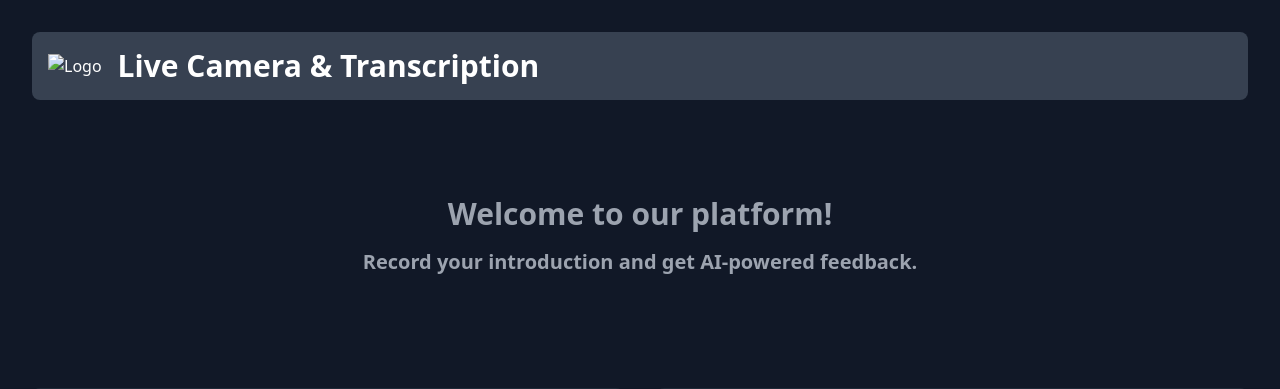
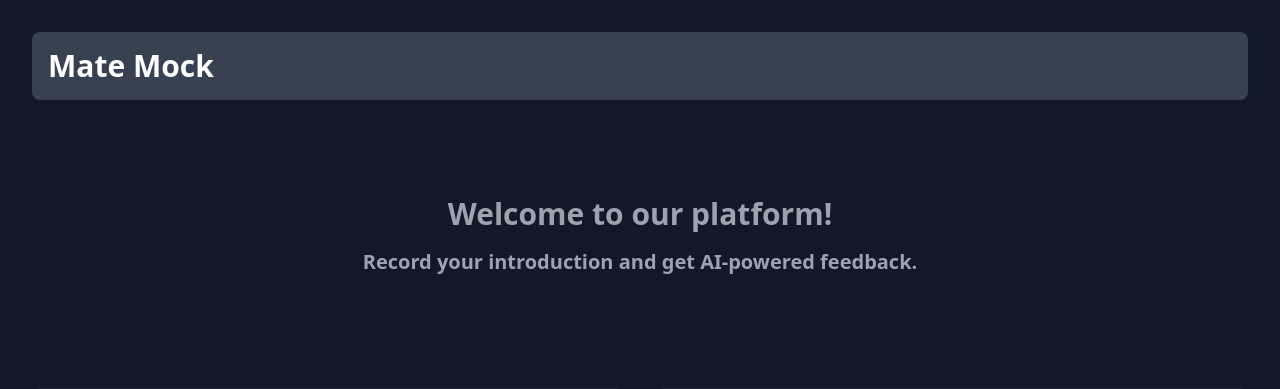
Before and after one commit to R-umaria/HackCanada, a Flask app: page / in a window 1280 px wide. Shown: the top 389 px of the page. Run offline with Flask 3, Linux system fonts and the light colour scheme; some libraries are stand-ins or nearby versions.

Commit message:
Updated frontend design

```diff
--- a/app/templates/index.html
+++ b/app/templates/index.html
@@ -3,14 +3,14 @@
 <head>
     <meta charset="UTF-8">
     <meta name="viewport" content="width=device-width, initial-scale=1.0">
-    <title>Live Camera & Transcription</title>
+    <title>Mock Mate</title>
     <script src="https://cdn.tailwindcss.com"></script>
 </head>
 <body class="bg-gray-900 text-white">
     <div class="container mx-auto p-8">
         <div class="flex items-center mb-4 bg-gray-700 p-4 rounded-lg">
-            <img src="https://via.placeholder.com/40" alt="Logo" class="mr-4">
-            <h1 class="text-3xl font-bold">Live Camera & Transcription</h1>
+            <!-- <img src="images/logo.png" alt="Logo" style="width: 100px; height: 100px;" class="mr-4"> -->
+            <h1 class="text-3xl font-bold">Mate Mock</h1>
         </div>
 
         <div id="welcomeContainer" class="mb-8 p-20 mx-auto text-center">
@@ -34,7 +34,7 @@
                 <h2 class="text-xl font-semibold mb-4">Transcription</h2>
                 <textarea id="transcription" class="w-full h-60 p-4 bg-gray-700 rounded resize-none" placeholder="Transcript will appear here..." readonly></textarea>
                 <button id="getFeedback" class="w-full bg-gray-700 py-2 px-4 rounded mt-4 hover:bg-gray-600 border-2 border-gray-500 hover:border-red-500 focus:border-red-500 flex items-center justify-center transition-all">
-                    <img src="https://upload.wikimedia.org/wikipedia/commons/6/6b/Google_Gemini_icon.svg" alt="Gemini AI Icon" class="w-6 h-6 mr-2"> Get Feedback
+                    <img src="https://registry.npmmirror.com/@lobehub/icons-static-png/1.24.0/files/dark/gemini-color.png" alt="Gemini AI Icon" class="w-6 h-6 mr-2"> Get Feedback
                 </button>
                 <div id="feedback" class="mt-4 bg-gray-700 p-4 rounded text-white hidden"></div>
             </div>
@@ -117,6 +117,11 @@
             }
             isRecording = !isRecording;
         });
+        // Show feedback on button click
+        getFeedbackButton.addEventListener('click', () => {
+            feedbackBox.classList.remove('hidden');
+            feedbackBox.textContent = "Here’s your feedback! 🎯 (Simulated feedback for now)";
+        });
 
         // Retry recording
         retryButton.addEventListener('click', () => {
```
